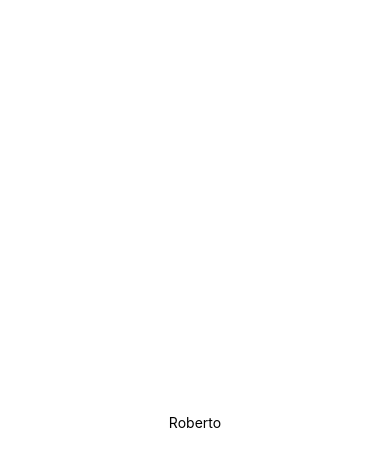
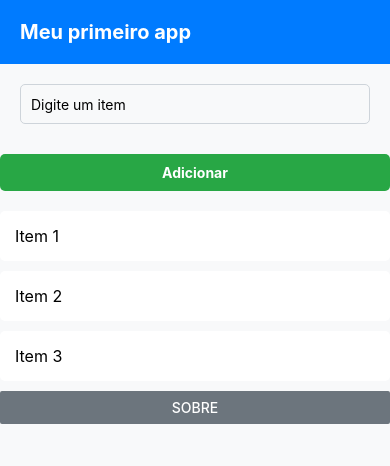
Before and after one commit to ViniciusLABernardes/marcador-consultas-medicas, a React Native app: screen /Home in a window 390 px wide. Shown: the top 466 px of the page. Built offline with nearby package versions, Linux system fonts and the light colour scheme.

Commit message:
Finalizando componente HomeScreen e configurando App.tsx

```diff
--- a/App.tsx
+++ b/App.tsx
@@ -1,21 +1,27 @@
-import { StatusBar } from 'expo-status-bar';
+
 import { StyleSheet, Text, View } from 'react-native';
+import { NavigationContainer } from '@react-navigation/native';
+import {createNativeStackNavigator} from '@react-navigation/native-stack';
+import HomeScreen from './src/screens/HomeScreen';
+import { SafeAreaView,StatusBar } from 'react-native';
+
+const Stack = createNativeStackNavigator();
 
 export default function App() {
   return (
-    <View style={styles.container}>
-      <Text >Roberto</Text>
+    <NavigationContainer>
+      <SafeAreaView style={{flex:1}}>
+        <StatusBar barStyle={"light-content" } backgroundColor="#007BFF"/>
 
-      <StatusBar style="auto" />
-    </View>
+        <Stack.Navigator>
+
+          <Stack.Screen name='Home'
+          component={HomeScreen}
+          options={{headerShown:false}}
+          ></Stack.Screen>
+
+        </Stack.Navigator>
+      </SafeAreaView>
+    </NavigationContainer>
   );
 }
-
-const styles = StyleSheet.create({
-  container: {
-    flex: 1,
-    backgroundColor: '#fff',
-    alignItems: 'center',
-    justifyContent: 'center',
-  },
-});
--- a/package.json
+++ b/package.json
@@ -21,10 +21,10 @@
     "react": "18.3.1",
     "react-dom": "18.3.1",
     "react-native": "0.76.7",
+    "react-native-safe-area-context": "^4.12.0",
+    "react-native-screens": "~4.4.0",
     "react-native-web": "~0.19.13",
-    "styled-components": "^6.1.15",
-    "react-native-screens": "~4.4.0",
-    "react-native-safe-area-context": "4.12.0"
+    "styled-components": "^6.1.15"
   },
   "devDependencies": {
     "@babel/core": "^7.25.2",
--- a/src/screens/HomeScreen.tsx
+++ b/src/screens/HomeScreen.tsx
@@ -1,5 +1,5 @@
 import React,{ useState } from "react";
-import { ScrollView,FlatList,Alert } from "react-native";
+import { ScrollView,FlatList,Alert, Button } from "react-native";
 import styled from 'styled-components/native';
 import { HeaderContainer,HeaderTitle } from "../components/Header";
 
@@ -16,7 +16,83 @@ const HomeScreen = () => {
             setItems([...items,{id:Date.now().toString(),text}]);
             setText('');
         }
-    }
+    };
+
+    const Container = styled.ScrollView`
+    flex: 1;
+    background-color: #f8f9fa;
+  `;
+
+  const Content = styled.View`
+    padding: 20px;
+  `;
+
+  const Input = styled.TextInput`
+    height: 40px;
+    border: 1px solid #ced4da;
+    border-radius: 5px;
+    margin-bottom: 10px;
+    padding: 10px;
+  `;
+
+  const AddButton = styled.TouchableOpacity`
+    background-color: #28a745;
+    padding: 10px;
+    border-radius: 5px;
+    margin-bottom: 20px;
+    align-items: center;
+  `;
+
+  const ButtonText = styled.Text`
+    color: white;
+    font-weight: bold;
+  `;
+
+  const ListItem = styled.View`
+    background-color: white;
+    padding: 15px;
+    border-radius: 5px;
+    margin-bottom: 10px;
+    elevation: 2;
+  `;
+
+  const ListItemText = styled.Text`
+    font-size: 16px;
+  `;
 
 
-}
+    return(
+        <Container>
+            <HeaderContainer>
+                <HeaderTitle>Meu primeiro app</HeaderTitle>
+            </HeaderContainer>
+
+            <Content>
+                <Input placeholder="Digite um item" onChangeText={setText} value={text}></Input>
+            </Content>
+
+            <AddButton onPress={addItem}>
+            <ButtonText>Adicionar</ButtonText>
+          </AddButton>
+
+          <FlatList
+            data={items}
+            keyExtractor={(item) => item.id}
+            renderItem={({ item }) => (
+              <ListItem>
+                <ListItemText>{item.text}</ListItemText>
+              </ListItem>
+            )}
+          />
+
+          <Button
+            title="Sobre"
+            onPress={() => Alert.alert('Bem-vindo', 'Aplicativo React Native')}
+            color="#6c757d"
+          />
+
+        </Container>
+    );
+};
+
+export default HomeScreen;
```
Also changed, not shown: 1 other file (tests, documents, lock files or other folders).
